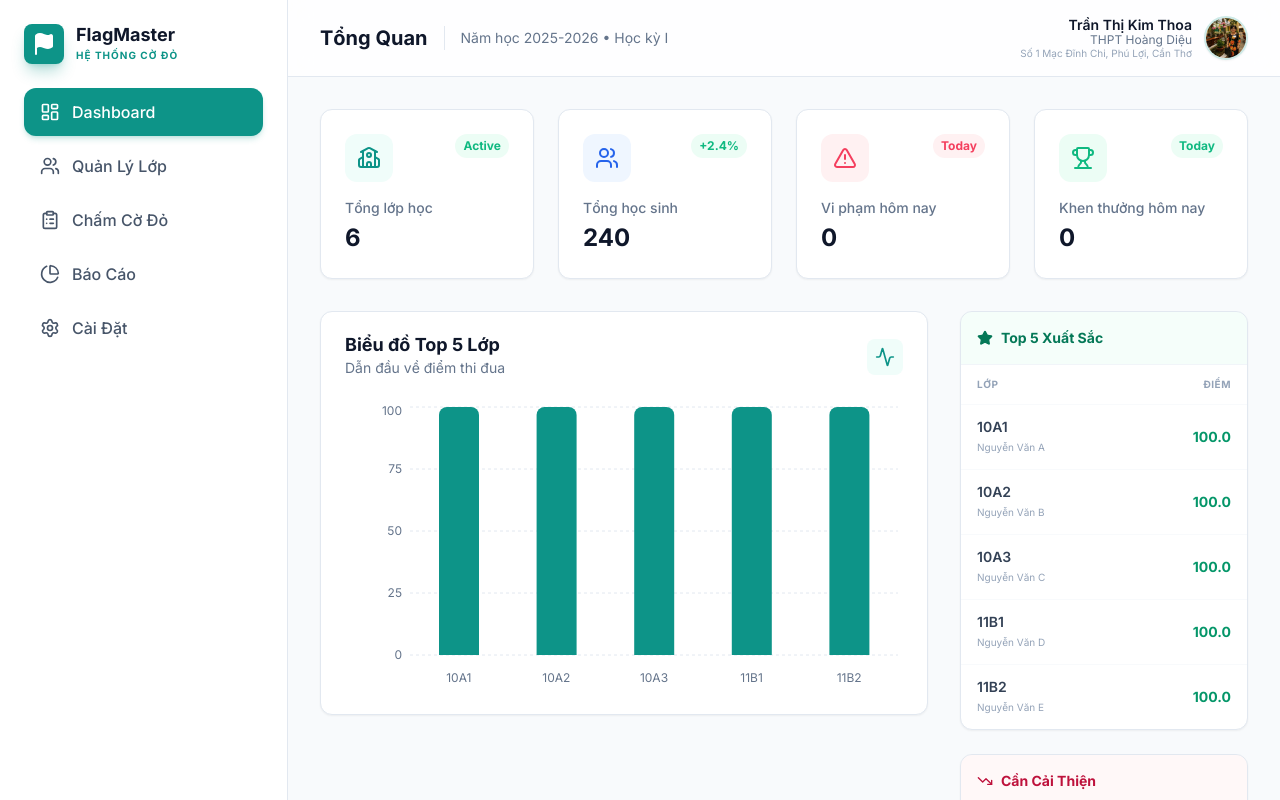
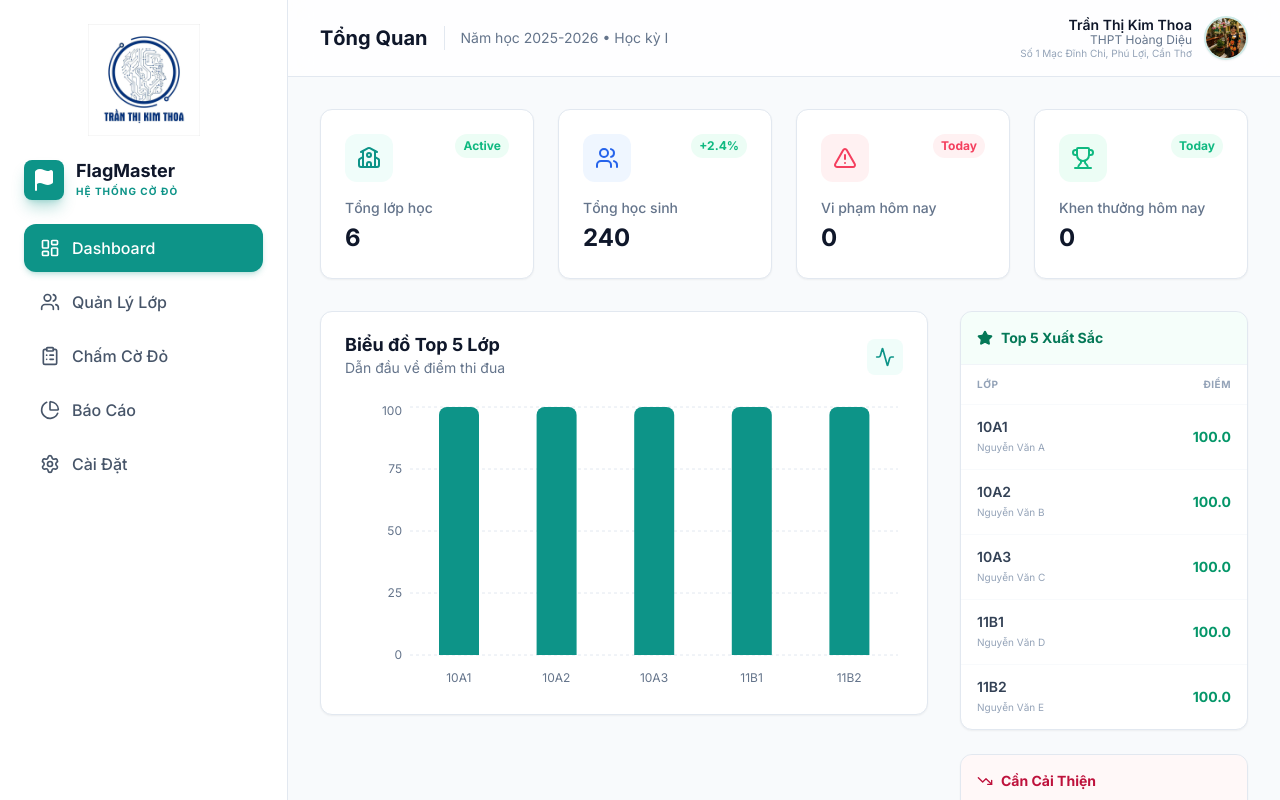
Before and after one commit to hoaithanhsp/trolychamdiem, a React (Vite) app: page / in a window 1280 px wide. Shown: the top 800 px of the page. Built offline with nearby package versions, Linux system fonts and the light colour scheme.

Commit message:
Add logo image to sidebar
Added a logo image to the sidebar.

```diff
--- a/App.tsx
+++ b/App.tsx
@@ -66,6 +66,11 @@ const App: React.FC = () => {
       {/* Sidebar */}
       <aside className={`fixed lg:static inset-y-0 left-0 z-30 w-72 bg-white border-r border-slate-200 transform transition-transform duration-200 ease-in-out ${isSidebarOpen ? 'translate-x-0' : '-translate-x-full'} lg:translate-x-0 flex flex-col`}>
         <div className="p-6 flex flex-col gap-6 h-full">
+          {/* Logo */}
+          <div className="flex justify-center">
+            <img src="/logo_thoa.jpg" alt="Logo Trần Thị Kim Thoa" className="w-28 h-28 object-contain" />
+          </div>
+
           <div className="flex items-center gap-3">
             <div className="bg-primary size-10 rounded-lg flex items-center justify-center text-white shadow-lg shadow-primary/30">
               <Flag size={24} fill="currentColor" />
```
